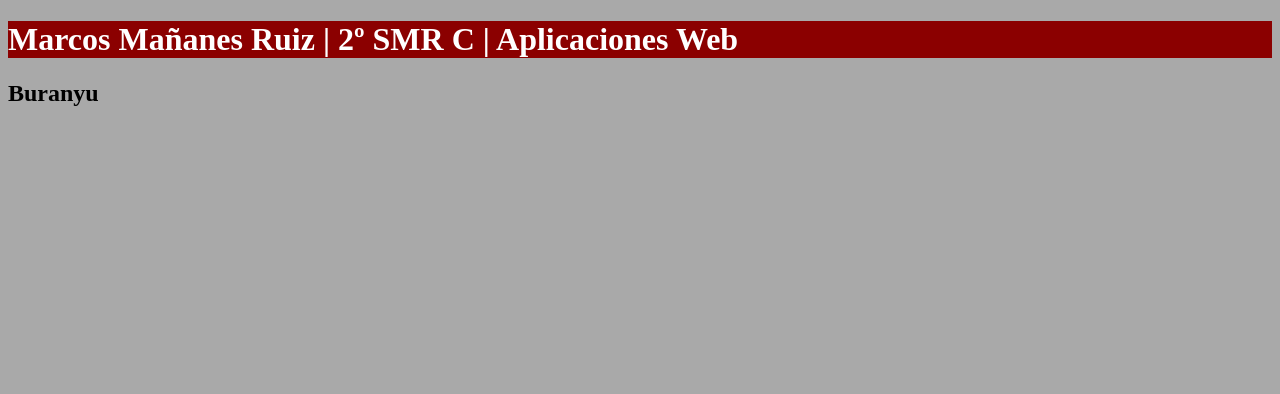
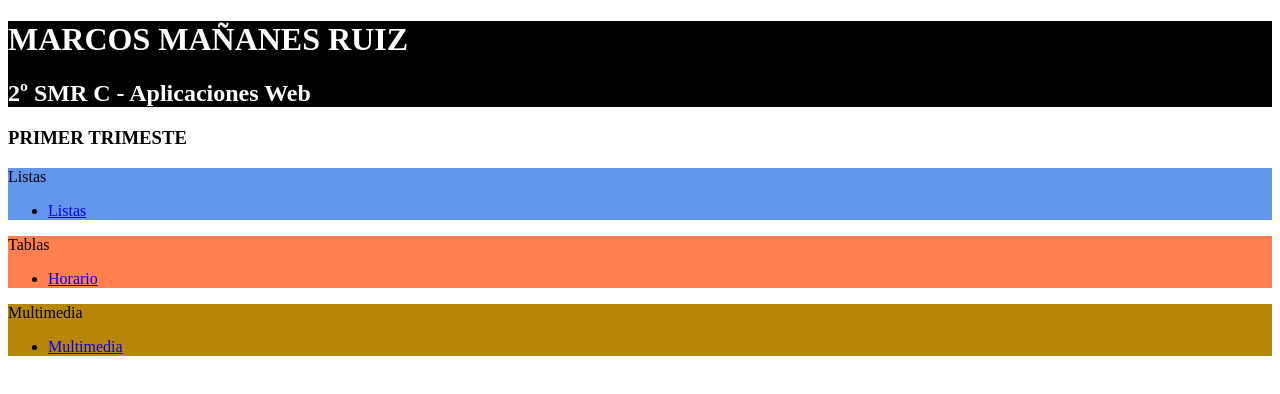
Before and after one commit to marcosmananesruiz/1EVAL_HTMLyCSS_APPWEB_2smrc_MarcosMananes, a plain HTML site: page index.html in a window 1280 px wide. Drawn offline with Linux system fonts and the light colour scheme.

Commit message:
10/10/2023

```diff
--- a/index.html
+++ b/index.html
@@ -4,18 +4,31 @@
     <meta charset="utf-8">
     <title>Primera Web de AW</title>
   </head>
-  <body bgcolor="#A9A9A9">
-    <header>
-      <div style="background-color: darkred;">
-        <h1 style="color: white;">
-          Marcos Mañanes Ruiz | 2º SMR C | Aplicaciones Web
-        </h1>
-      </div>
-    </header>
-    <footer>
-      <h2>
-        Buranyu
-      </h2>
-    </footer>
+  <body>
+    <div style="background-color: black;">
+      <h1 style="color: white;">MARCOS MAÑANES RUIZ</h1>
+      <h2 style="color: white;">2º SMR C - Aplicaciones Web</h2>
+    </div>
+
+    <h3>PRIMER TRIMESTE</h3>
+
+    <div style="background-color: cornflowerblue;">
+      <p>Listas</p>
+      <ul>
+        <li><a href="Listas/index.html">Listas</a></li>
+      </ul>
+    </div>
+    <div style="background-color: coral;">
+      <p>Tablas</p>
+      <ul>
+        <li><a href="Tablas/horario.html">Horario</a></li>
+      </ul>
+    </div>
+    <div style="background-color: darkgoldenrod;">
+      <p>Multimedia</p>
+      <ul>
+        <li><a href="Multimedia/multimedia.html">Multimedia</a></li>
+      </ul>
+    </div>
   </body>
 </html>
```
Also changed, not shown: Formularios/formularios.html (added, +43 -0 lines), Multimedia/multimedia.html (+1 -1 lines), Tablas/tabla.html (deleted, +0 -20 lines), Formularios/img/açeptao.jpeg (added), Formularios/img/borrar.jpg (added), Multimedia/img/af1bcb4160c3b7a9bb74111a98ab07bd~c5_720x720.jpeg (deleted), Multimedia/img/angryCulot.jpeg (deleted), Multimedia/img/long.jpg (deleted), Multimedia/img/morbius.jpg (deleted), Multimedia/img/saulG.jpeg (deleted), Multimedia/img/waltuh.jpg (deleted).
